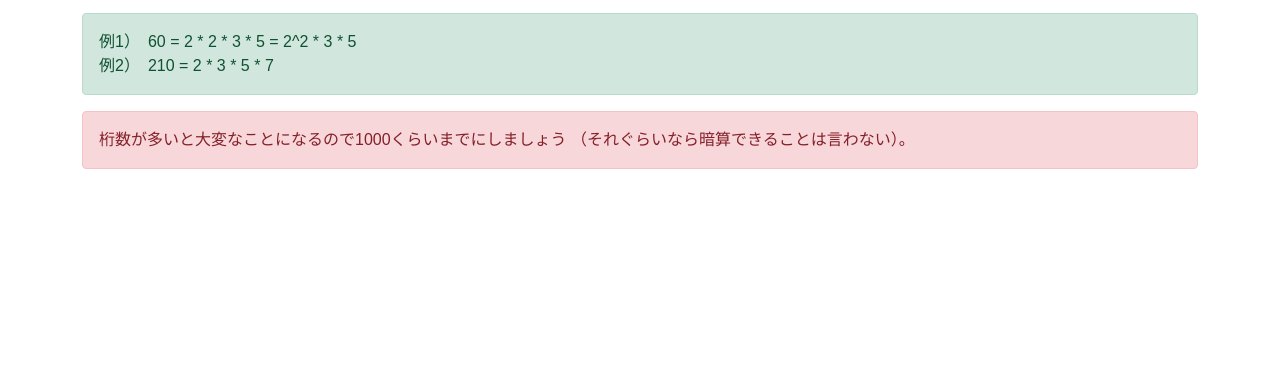
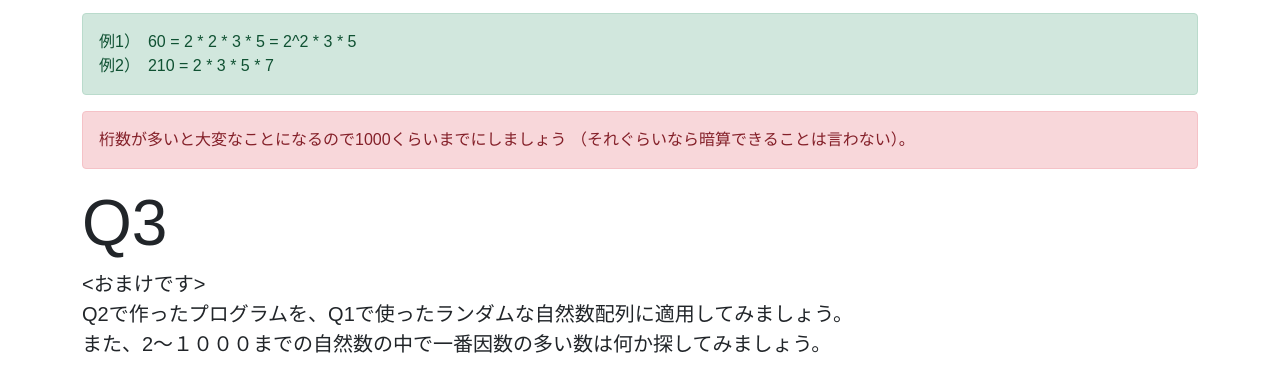
Before and after one commit to y-sonoda/js-chapter01, a website built with Parcel: page index.html in a window 1280 px wide. Shown: the part 526-901 px from the top of the page. Before the commit the page ends 800 px from the top, so only its background shows below. Built offline with nearby package versions, Linux system fonts and the light colour scheme.

Commit message:
課題加筆

```diff
--- a/index.html
+++ b/index.html
@@ -48,6 +48,14 @@
           （それぐらいなら暗算できることは言わない）。
         </div>
       </div>
+      <div class="container">
+        <h1 class="display-3">Q3</h1>
+        <p class="lead">
+          <おまけです><br />
+          Q2で作ったプログラムを、Q1で使ったランダムな自然数配列に適用してみましょう。<br />
+          また、2〜１０００までの自然数の中で一番因数の多い数は何か探してみましょう。
+        </p>
+      </div>
     </div>
 
     <script src="src/index.js"></script>
--- a/src/index.js
+++ b/src/index.js
@@ -25,5 +25,5 @@ function getRamdomNumbers(times = 100) {
   }
   return randomNumbers;
 }
-const result = getRamdomNumbers();
-console.log(result);
+// const result = getRamdomNumbers();
+// console.log(result);
```
